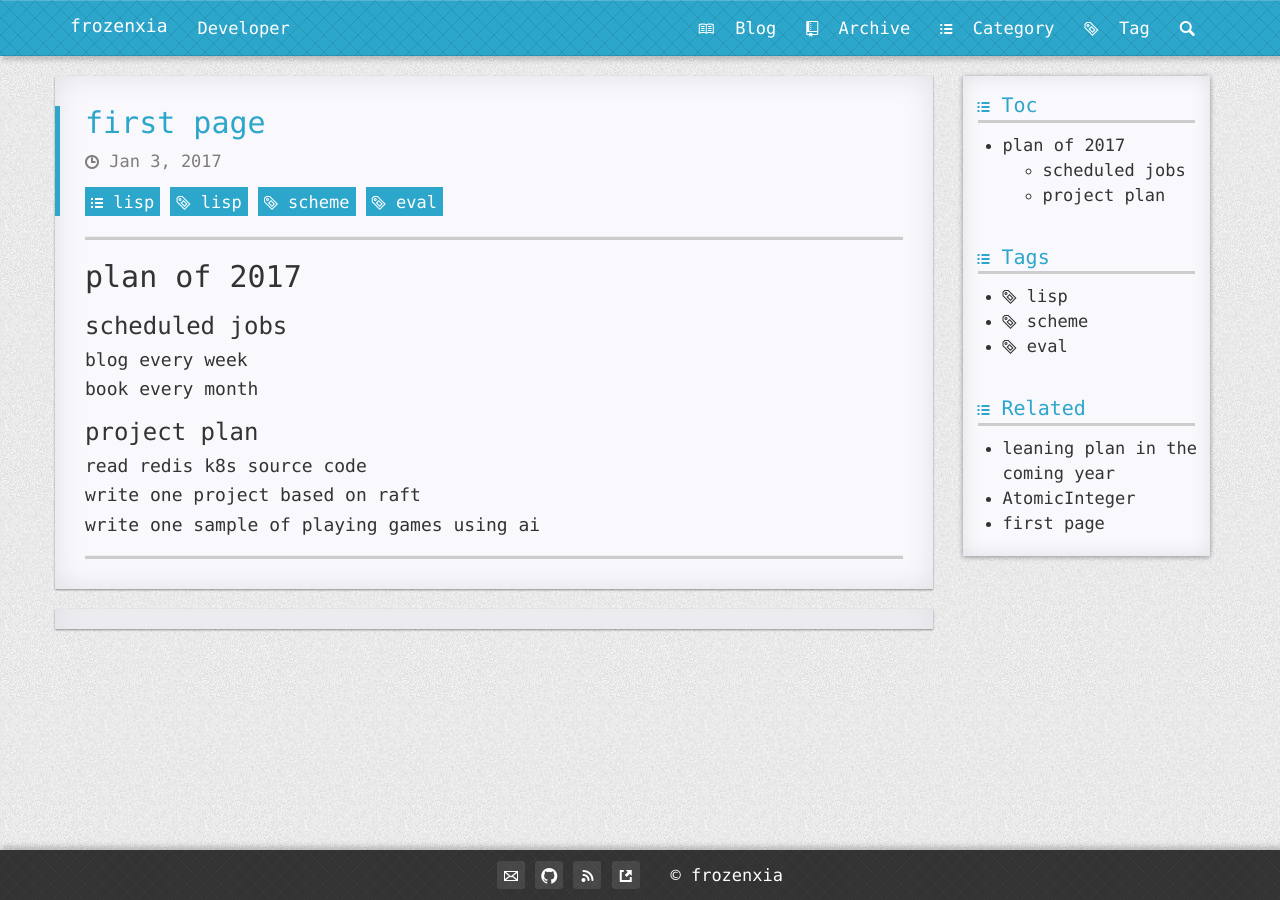
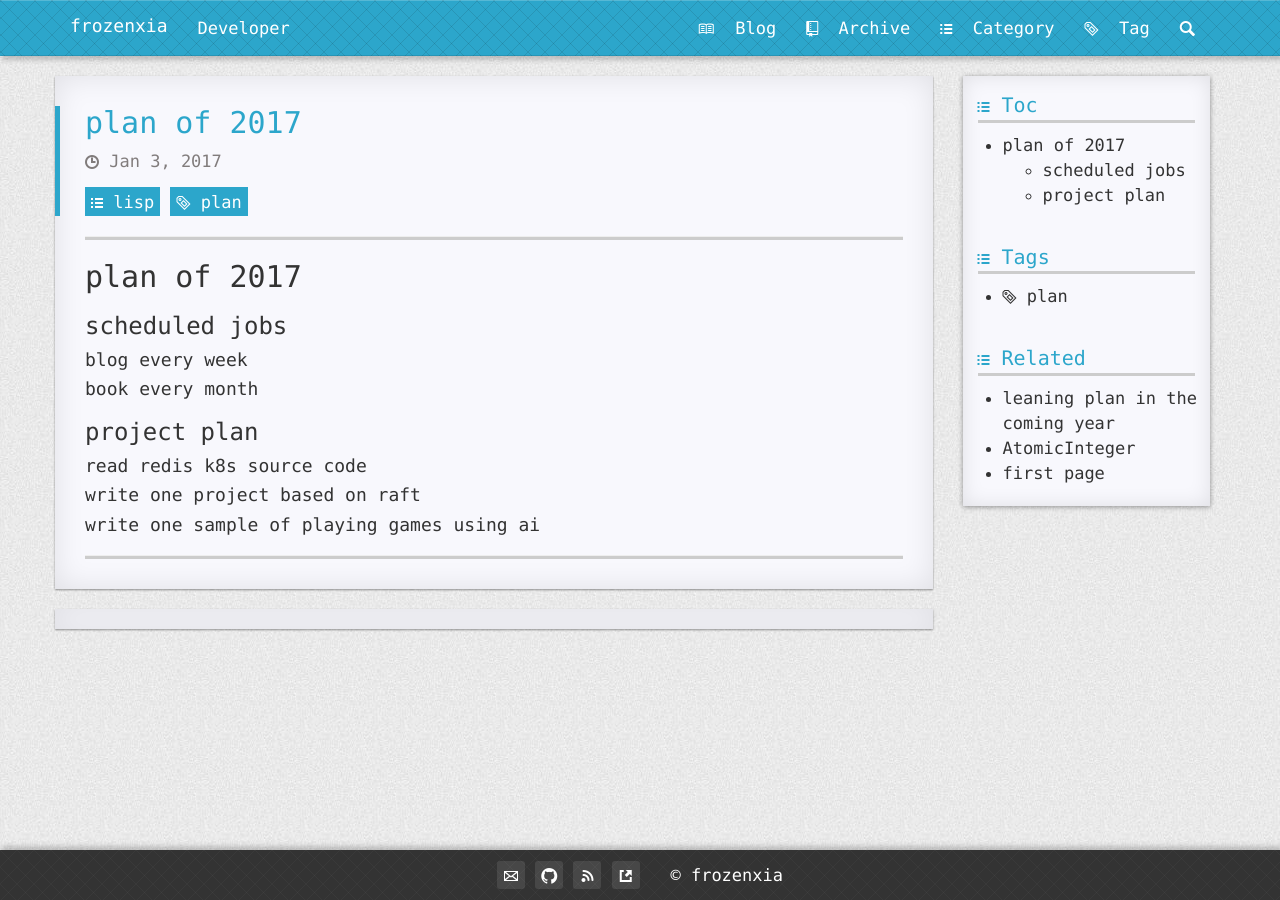
Before and after one commit to tinymindxx/frozenxia.github.io, a Jekyll site: the page built from _posts/2017-01-03-plan.md, in a window 1280 px wide. Built offline with Jekyll 4.4.1, drawn with Linux system fonts in a browser that asks for light colours; nearby versions of some CDN libraries; comment, search, counter and statistics services are not loaded.

Commit message:
plan of 2017

```diff
--- a/_posts/2017-01-03-plan.md
+++ b/_posts/2017-01-03-plan.md
@@ -1,7 +1,7 @@
 ---
 layout: post
-title: first page
-tags: lisp scheme eval
+title: plan of 2017
+tags: plan
 categories: lisp
 ---
 ## plan of 2017
```
